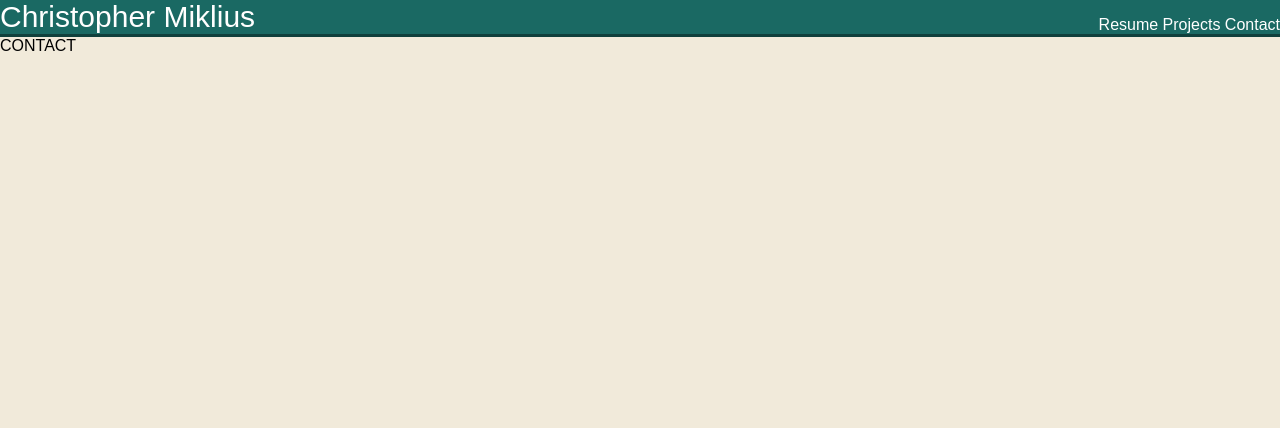
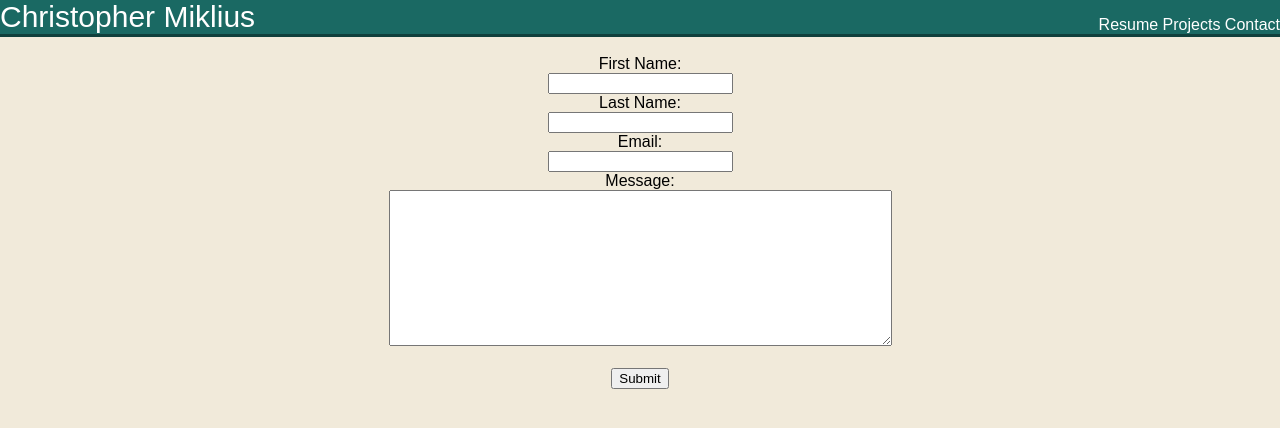
Before and after one commit to ChrisMIX/PersonalSite2018, a Rails app: page /contact in a window 1280 px wide. Shown: the top 428 px of the page. Run offline with Rails 7, Linux system fonts and the light colour scheme; some libraries are stand-ins or nearby versions.

Commit message:
create working contact form

```diff
--- a/portfolio/app/assets/stylesheets/welcome_stylesheet.css
+++ b/portfolio/app/assets/stylesheets/welcome_stylesheet.css
@@ -60,3 +60,7 @@ html, body {
   text-align: center;
   text-decoration: none;
 }
+
+form{
+  text-align: center;
+}
--- a/portfolio/app/views/welcome/contact.html.erb
+++ b/portfolio/app/views/welcome/contact.html.erb
@@ -10,4 +10,19 @@
   </p>
 </div>
 
-CONTACT
+<form action="https://formspree.io/cmiklius@gmail.com" method="POST">
+  <br>
+  First Name:<br>
+  <input type="text" name="firstname">
+  <br>
+  Last Name:<br>
+  <input type="text" name="lastname">
+  <br>
+  Email:<br>
+  <input type="text" name="email">
+  <br>
+  Message:<br>
+  <textarea name="message" cols="60" rows="10"></textarea>
+  <br><br>
+  <input type="submit" value="Submit">
+</form>
```
